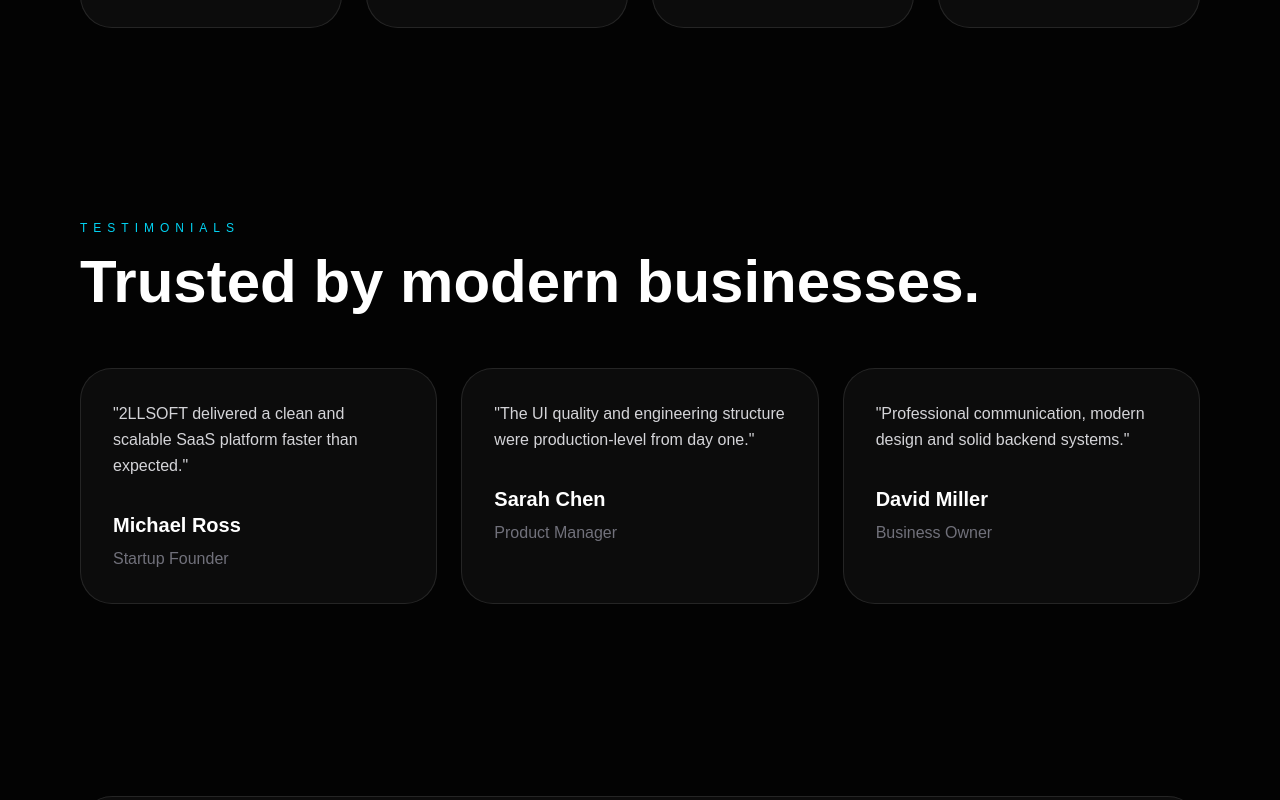
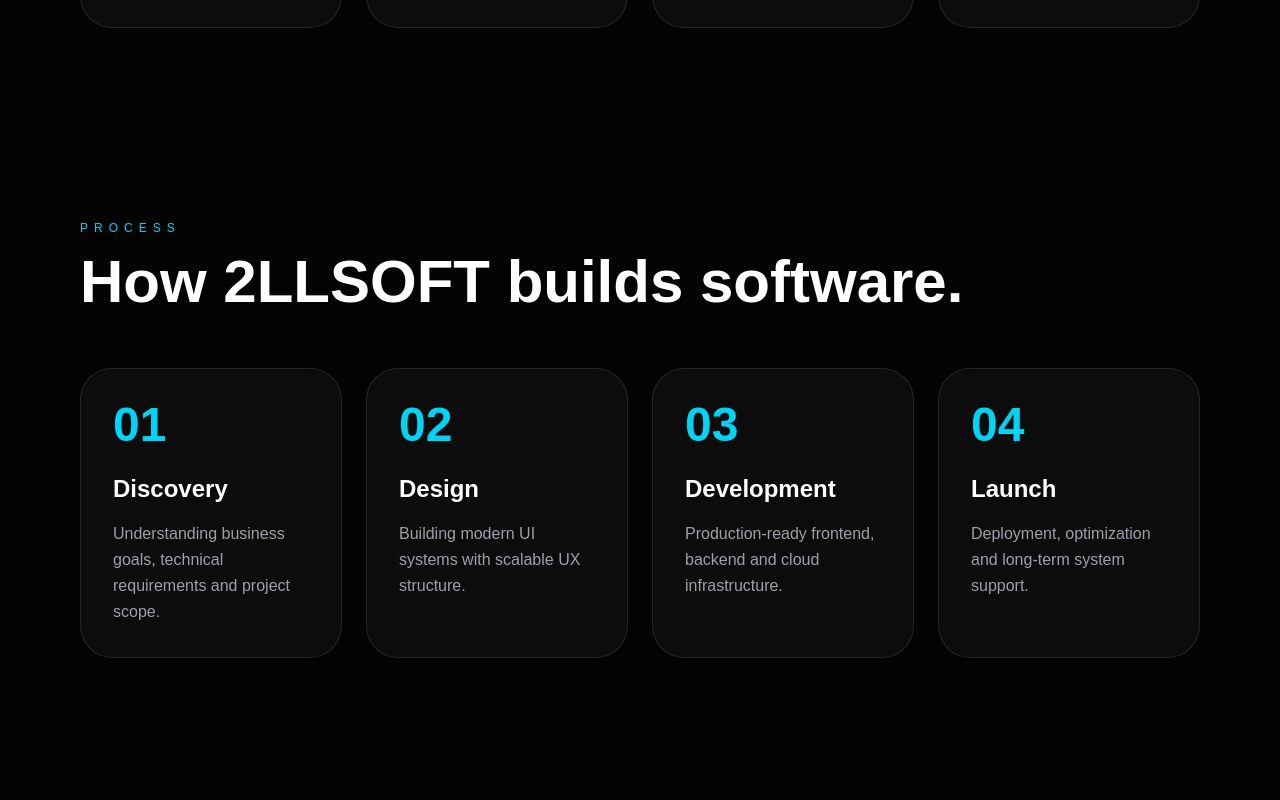
Before and after one commit to 2LLSOFT/2llsoft-clean, a Next.js app: page / in a window 1280 px wide. Shown: the part 3421-4221 px from the top of the page. Built offline with nearby package versions, Linux system fonts and the light colour scheme.

Commit message:
add process section

```diff
--- a/app/page.tsx
+++ b/app/page.tsx
@@ -6,12 +6,13 @@ import Services from "@/sections/Services";
 import Projects from "@/sections/Projects";
 import About from "@/sections/About";
 import Stats from "@/sections/Stats";
+import Process from "@/sections/Process";
 import Testimonials from "@/sections/Testimonials";
 import Technologies from "@/sections/Technologies";
 import Pricing from "@/sections/Pricing";
 import CTA from "@/sections/CTA";
+import FAQ from "@/sections/FAQ";
 import Contact from "@/sections/Contact";
-import FAQ from "@/sections/FAQ";
 
 export default function Home() {
   return (
@@ -32,6 +33,8 @@ export default function Home() {
 
       <Stats />
 
+      <Process />
+
       <Testimonials />
 
       <Technologies />
--- /dev/null
+++ b/sections/Process.tsx
@@ -0,0 +1,57 @@
+const process = [
+  {
+    step: "01",
+    title: "Discovery",
+    text: "Understanding business goals, technical requirements and project scope.",
+  },
+  {
+    step: "02",
+    title: "Design",
+    text: "Building modern UI systems with scalable UX structure.",
+  },
+  {
+    step: "03",
+    title: "Development",
+    text: "Production-ready frontend, backend and cloud infrastructure.",
+  },
+  {
+    step: "04",
+    title: "Launch",
+    text: "Deployment, optimization and long-term system support.",
+  },
+];
+
+export default function Process() {
+  return (
+    <section className="bg-[#030303] px-6 py-24 text-white md:px-20">
+      <p className="text-xs uppercase tracking-[0.5em] text-cyan-400">
+        Process
+      </p>
+
+      <h2 className="mt-4 text-4xl font-black md:text-6xl">
+        How 2LLSOFT builds software.
+      </h2>
+
+      <div className="mt-14 grid gap-6 md:grid-cols-4">
+        {process.map((item) => (
+          <div
+            key={item.step}
+            className="rounded-[2rem] border border-white/10 bg-white/[0.04] p-8 transition duration-300 hover:-translate-y-2 hover:border-cyan-400/40 hover:bg-cyan-400/10"
+          >
+            <div className="text-5xl font-black text-cyan-400">
+              {item.step}
+            </div>
+
+            <h3 className="mt-6 text-2xl font-bold">
+              {item.title}
+            </h3>
+
+            <p className="mt-4 leading-relaxed text-zinc-400">
+              {item.text}
+            </p>
+          </div>
+        ))}
+      </div>
+    </section>
+  );
+}
```
